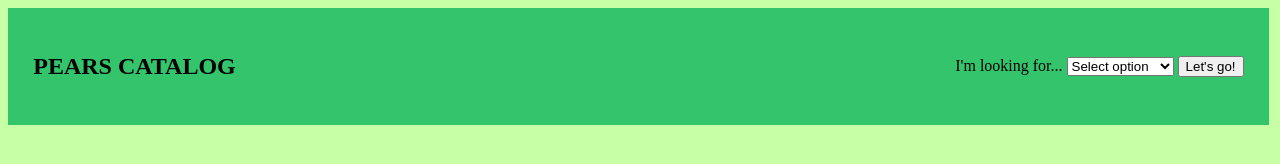
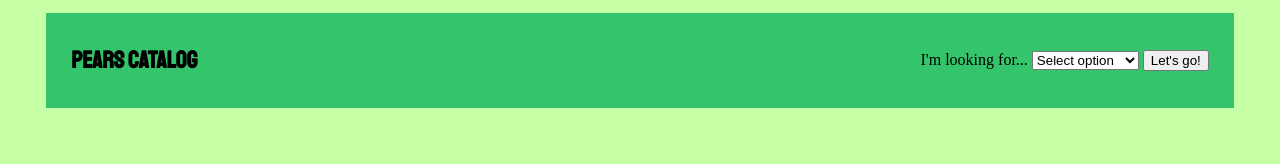
Before and after one commit to cyntaxd/HC---catalogue, a plain HTML site: page index.html in a window 1280 px wide. Drawn offline with Linux system fonts and the light colour scheme.

Commit message:
changed navbar to be smaller and got new font

```diff
--- a/index.html
+++ b/index.html
@@ -2,6 +2,9 @@
 <html>
     <head>
         <title>Pears Catalog</title>
+        <link rel="preconnect" href="https://fonts.googleapis.com">
+        <link rel="preconnect" href="https://fonts.gstatic.com" crossorigin>
+        <link href="https://fonts.googleapis.com/css2?family=Staatliches&display=swap" rel="stylesheet">
         <link rel="stylesheet" href="style.css">
         <link rel="icon" href="pear.png">
     </head>
@@ -12,6 +15,7 @@
                 <label for="nav-select">I'm looking for... </label>
                 <select id="nav-select">
                    <option value="">Select option</option>
+                   <option value="index.html">-Home-</option>
                    <option value="appliances.html">Appliances</option>
                    <option value="electronics.html">Electronics</option>
                    <option value="boats.html">Boats</option>
--- a/style.css
+++ b/style.css
@@ -4,9 +4,15 @@ body {
 
 .navigation {
     background-color: rgb(52, 196, 107);
-    width: 95.75%;
+    width: 90%;
     display: flex;
     justify-content: space-between;
     align-items: center;
-    padding: 2%;
+    padding: 1% 2%;
+    margin: 1% auto;
 }
+
+#navleft {
+    font-family: "Staatliches", sans-serif;
+
+}
```
Also changed, not shown: appliances.html (+3 -0 lines), boats.html (+3 -0 lines), electronics.html (+3 -0 lines), equipment.html (+3 -0 lines), misc.html (+3 -0 lines).
